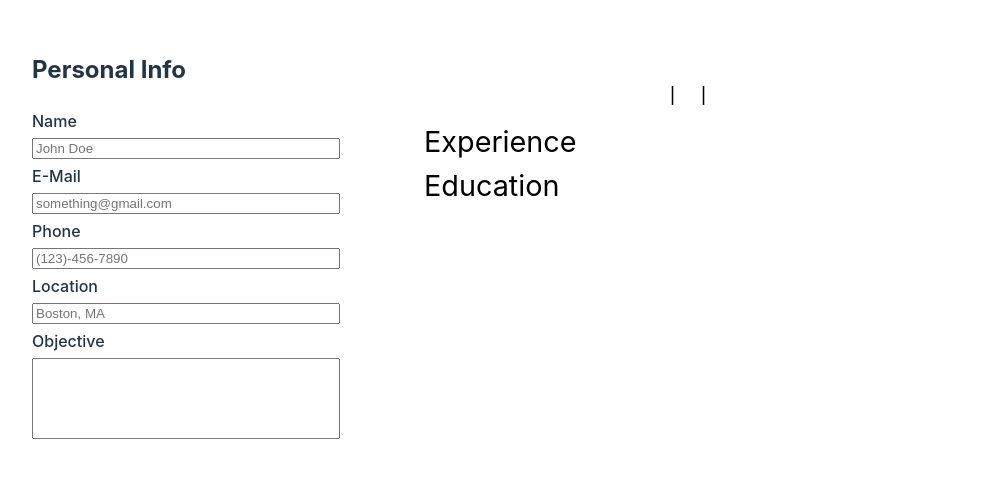
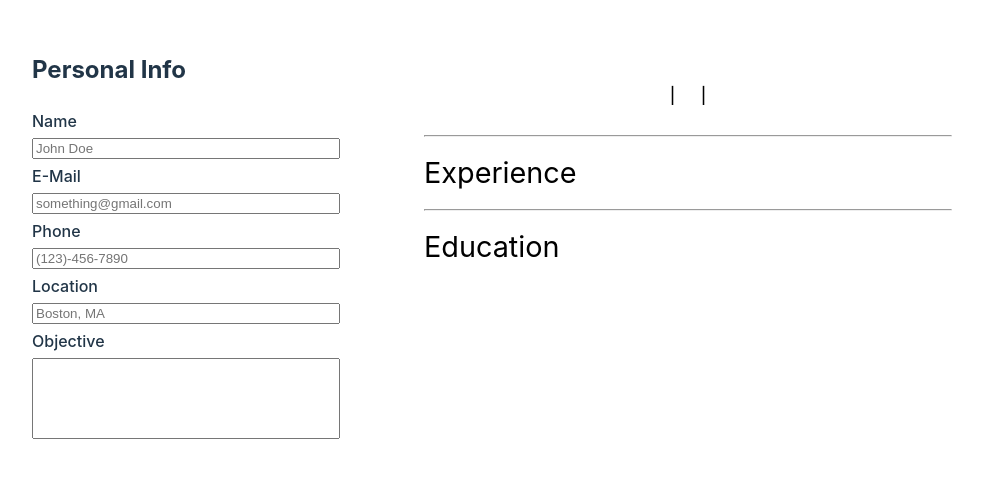
Before and after one commit to EddieTheEgg/cvBuilder, a React (Vite) app in the folder cvBuilder/: page / in a window 1280 px wide. Shown: the top 478 px of the page, without its empty margins (116-1099 px from the left). Built offline with nearby package versions, Linux system fonts and the light colour scheme.

Commit message:
Just added class name for experience to setup

```diff
--- a/cvBuilder/src/Components/Resume.jsx
+++ b/cvBuilder/src/Components/Resume.jsx
@@ -17,7 +17,9 @@ function Resume ({resume}){
                 <div>{resume.objective}</div>
             </section>
         </section>
-        <section>Experience</section>
+        <hr></hr>
+        <section className= "experience">Experience</section>
+        <hr></hr>
         <section>Education</section>
     </div>
     </>
```
